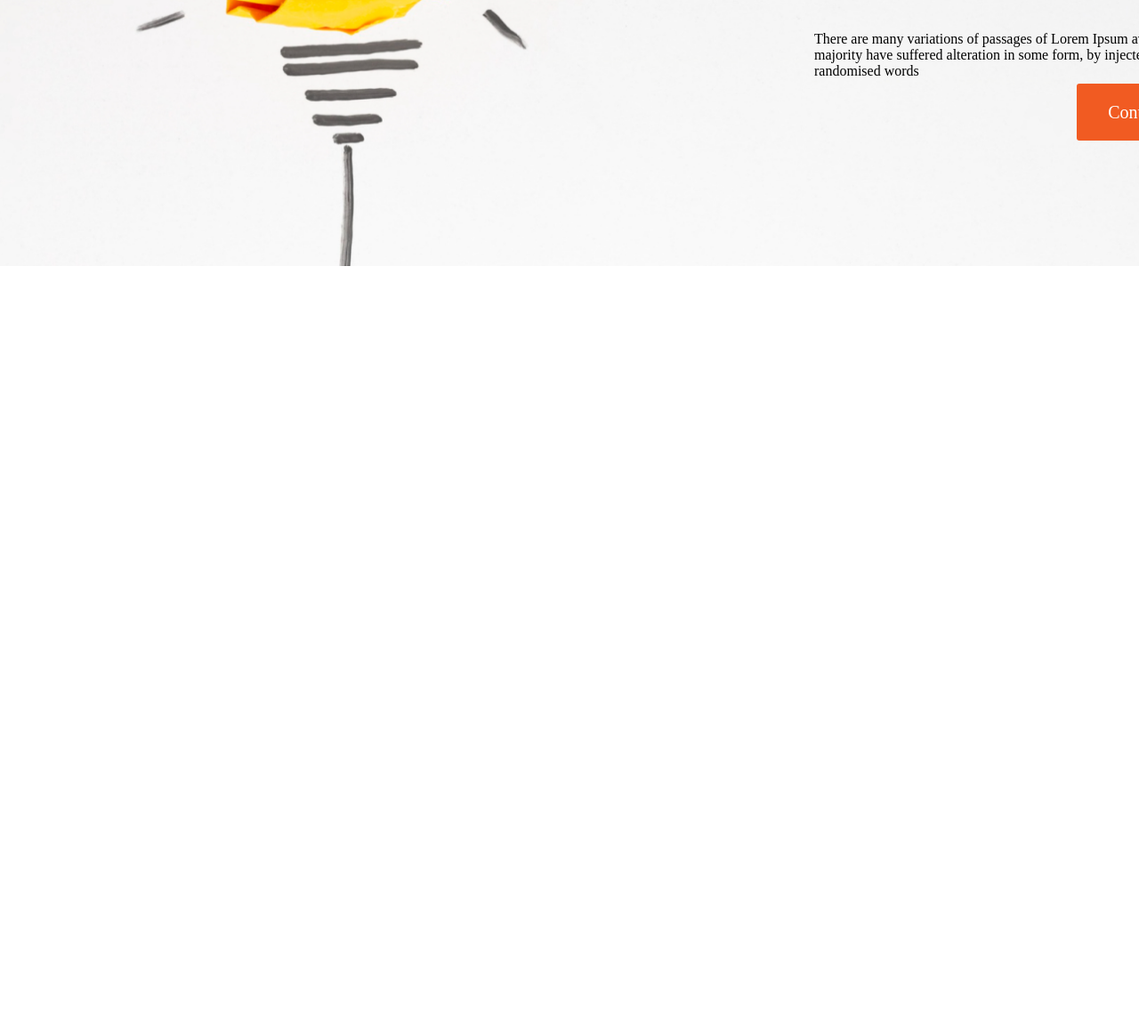
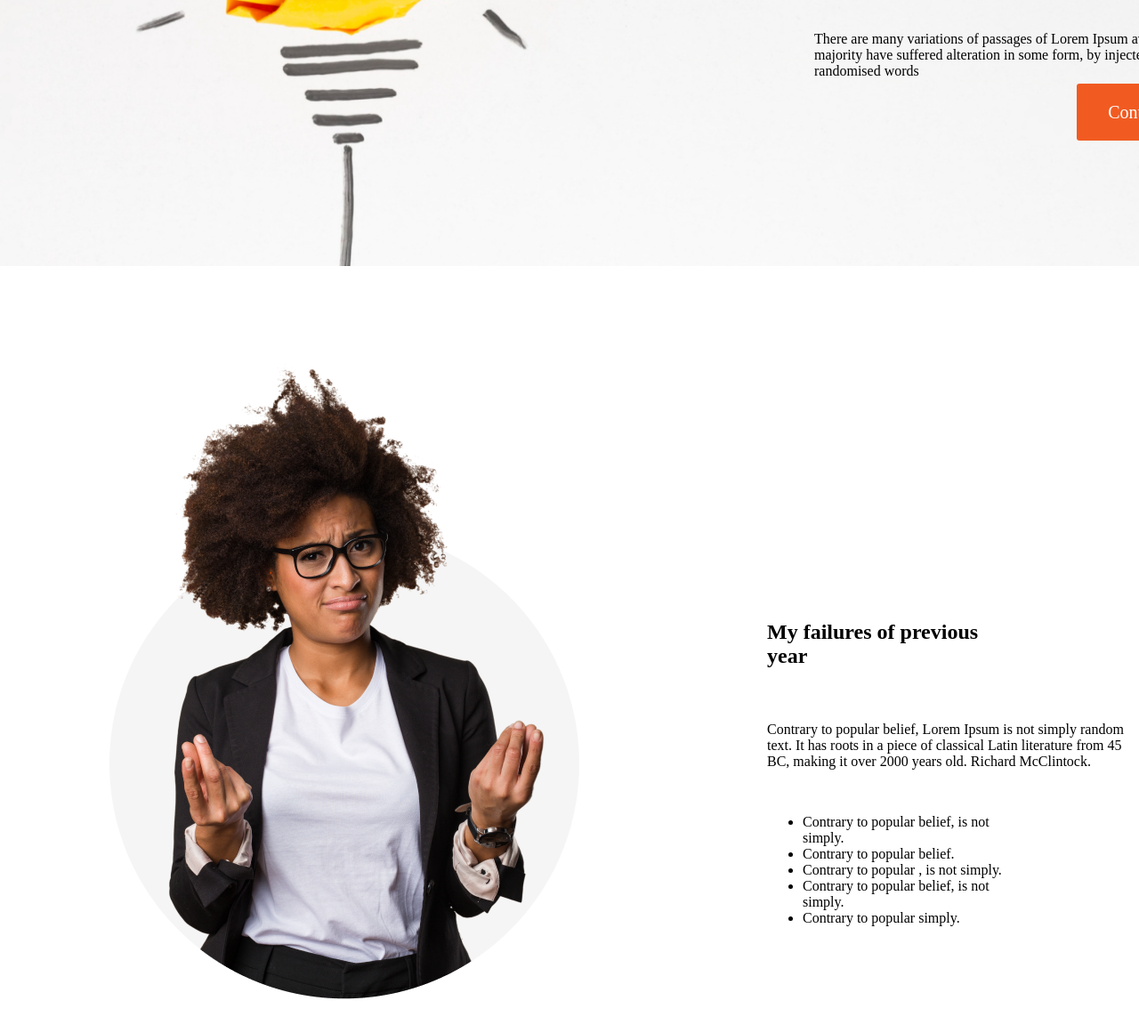
Before and after one commit to shiba4D/New-year, a plain HTML site: page index.html in a window 1280 px wide. Shown: the part 501-1662 px from the top of the page at 89% size. Before the commit the page ends 800 px from the top, so only its background shows below. Drawn offline with Linux system fonts and the light colour scheme.

Commit message:
added the image and pasages

```diff
--- a/index.html
+++ b/index.html
@@ -28,7 +28,22 @@
         </section>
     </header>
     <main>
-
+        <section class="flex-div">
+            <div class="half 1">
+                <img src="images/person.png" alt="person">
+            </div>
+            <div class="half 2">
+                <h1 class="heading">My failures of previous year</h1>
+                <p class="passages">Contrary to popular belief, Lorem Ipsum is not simply random text. It has roots in a piece of classical Latin literature from 45 BC, making it over 2000 years old. Richard McClintock.</p>
+                <ul class="list">
+                    <li>Contrary to popular belief, is not simply.</li>
+                    <li>Contrary to popular belief.</li>
+                    <li>Contrary to popular , is not simply.</li>
+                    <li>Contrary to popular belief, is not simply.</li>
+                    <li>Contrary to popular simply.</li>
+                </ul>
+            </div>
+        </section>
     </main>
     <footer>
 
--- a/styles/New year.css
+++ b/styles/New year.css
@@ -1,4 +1,4 @@
-.container{
+.container {
     /* All Thinks Are Possible If You believe */
     position: absolute;
     width: 525px;
@@ -8,7 +8,8 @@ right: 230px;
     top: 216px;
     bottom: 2785px;
 }
-.container{
+
+.container {
     color: rgb(21, 20, 20);
     font-family: Work Sans;
     font-size: 65px;
@@ -17,7 +18,8 @@ line-height: 76px;
     letter-spacing: 0%;
     text-align: right;
 }
-.greeting-p{
+
+.greeting-p {
     position: absolute;
     width: 524px;
     height: 78px;
@@ -26,7 +28,8 @@ right: 230px;
     top: 520px;
     bottom: 2683px;
 }
-.primary-btn{
+
+.primary-btn {
     /* Rectangle 1 */
     position: absolute;
     width: 160px;
@@ -36,7 +39,8 @@ right: -1210px;
     top: 595px;
     bottom: -578px;
 }
-.primary-btn{
+
+.primary-btn {
     border-radius: 3px;
     background: rgb(241, 91, 34);
     border: none;
@@ -45,17 +49,58 @@ font-family: Work Sans;
     font-size: 20px;
     padding: 15px 35px;
 }
-body
-{
+
+body {
     margin: 0px;
     padding: 0px;
 
 }
-.background{
+
+.background {
     width: 100%;
     height: 100vh;
-    background-image:url(../images/banner/banner1.png);
+    background-image: url(../images/banner/banner1.png);
     background-repeat: no-repeat;
-    background-size:cover
+    background-size: cover
         /* background-position: center; */
 }
+
+.flex-div {
+    display: flex
+    /* justify-content: space-between;
+    align-items: center; */
+}
+
+.passages{
+    position: absolute;
+width: 416px;
+height: 104px;
+left: 862px;
+right: -862px;
+top: 1296px;
+bottom: 1000px;
+}
+.list{
+    /* Group 5 */
+position: absolute;
+width: 240px;
+height: 26px;
+left: 862px;
+right: -753px;
+top: 1400px;
+bottom: -1340px;
+}
+
+.heading{
+    /* My failures of previous year */
+position: absolute;
+width: 288px;
+height: 94px;
+left: 862px;
+right: -734px;
+top: 1178px;
+bottom: -872px;
+}
+img{
+    margin: 100px;
+}
```
Lines whose indentation alone changed are shown as unchanged.
